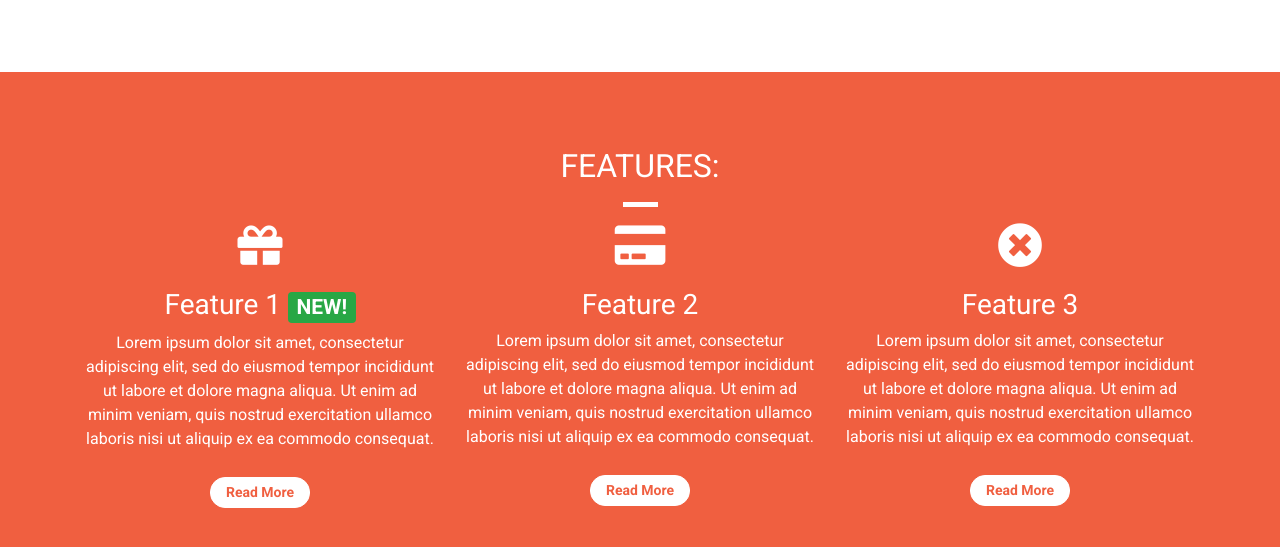
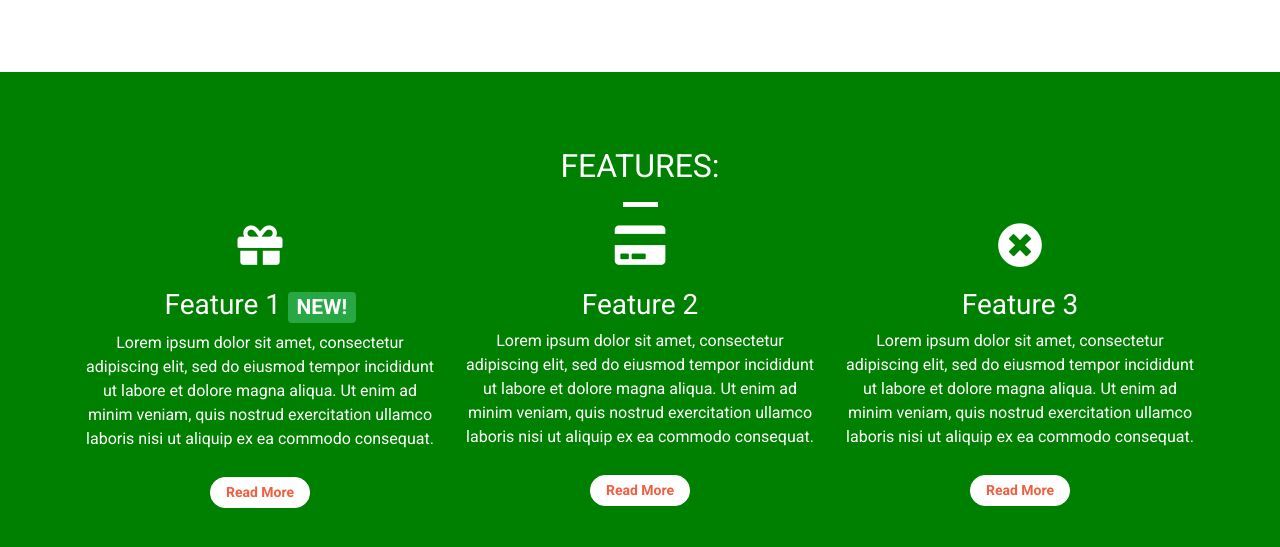
Before and after one commit to Kagebounshin/bootstrap, a plain HTML site: page index.html in a window 1280 px wide. Shown: the part 1100-1647 px from the top of the page. Drawn offline with nearby package versions, Linux system fonts and the light colour scheme.

Commit message:
Change: background color in footer is now green

```diff
--- a/css/style.css
+++ b/css/style.css
@@ -3,7 +3,7 @@ body {
 }
 
 .container-wrapper--red {
-    background-color: #f05f40;
+    background-color: green;
     color: white;
 }
 
```
